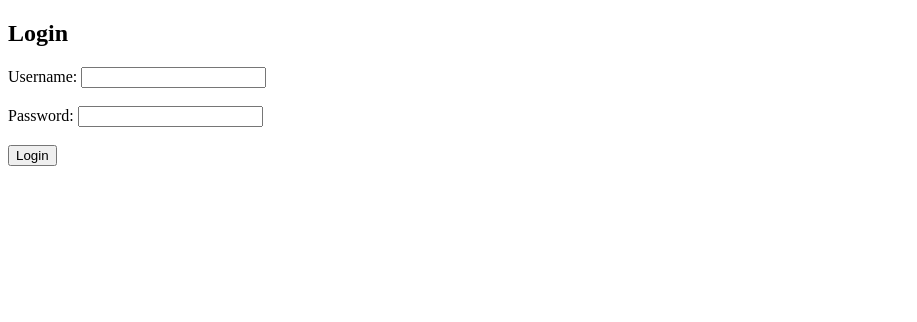
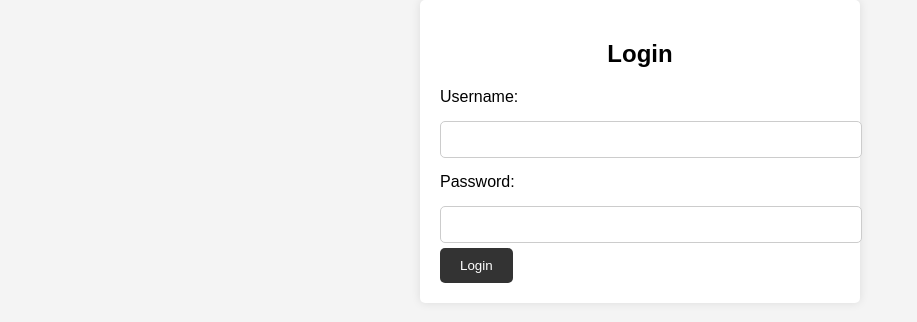
Before and after one commit to ChakravarthiReddy26/chakravarthi-reddy-github.io, a plain HTML site: page index.html in a window 1280 px wide. Shown: the whole page, without its empty margins (0-917 px from the left). Drawn offline with Linux system fonts and the light colour scheme.

Commit message:
Update index.html

```diff
--- a/index.html
+++ b/index.html
@@ -2,17 +2,67 @@
 <html>
 <head>
     <title>Login Page</title>
+    <style>
+        body {
+            font-family: Arial, sans-serif;
+            background-color: #f4f4f4;
+            margin: 0;
+            padding: 0;
+        }
+
+        .container {
+            max-width: 400px;
+            margin: 0 auto;
+            padding: 20px;
+            background: #ffffff;
+            border-radius: 5px;
+            box-shadow: 0 0 10px rgba(0, 0, 0, 0.1);
+        }
+
+        h2 {
+            text-align: center;
+        }
+
+        label {
+            display: block;
+            margin: 10px 0;
+        }
+
+        input[type="text"],
+        input[type="password"] {
+            width: 100%;
+            padding: 10px;
+            margin: 5px 0;
+            border: 1px solid #ccc;
+            border-radius: 5px;
+        }
+
+        input[type="submit"] {
+            background-color: #333;
+            color: #fff;
+            padding: 10px 20px;
+            border: none;
+            border-radius: 5px;
+            cursor: pointer;
+        }
+
+        input[type="submit"]:hover {
+            background-color: #555;
+        }
+    </style>
 </head>
 <body>
+    <div class="container">
         <h2>Login</h2>
         <form action="login.php" method="post">
             <label for="username">Username:</label>
-        <input type="text" id="username" name="username" required><br><br>
+            <input type="text" id="username" name="username" required>
 
             <label for="password">Password:</label>
-        <input type="password" id="password" name="password" required><br><br>
+            <input type="password" id="password" name="password" required>
 
             <input type="submit" value="Login">
         </form>
+    </div>
 </body>
 </html>
```
Lines whose indentation alone changed are shown as unchanged.
